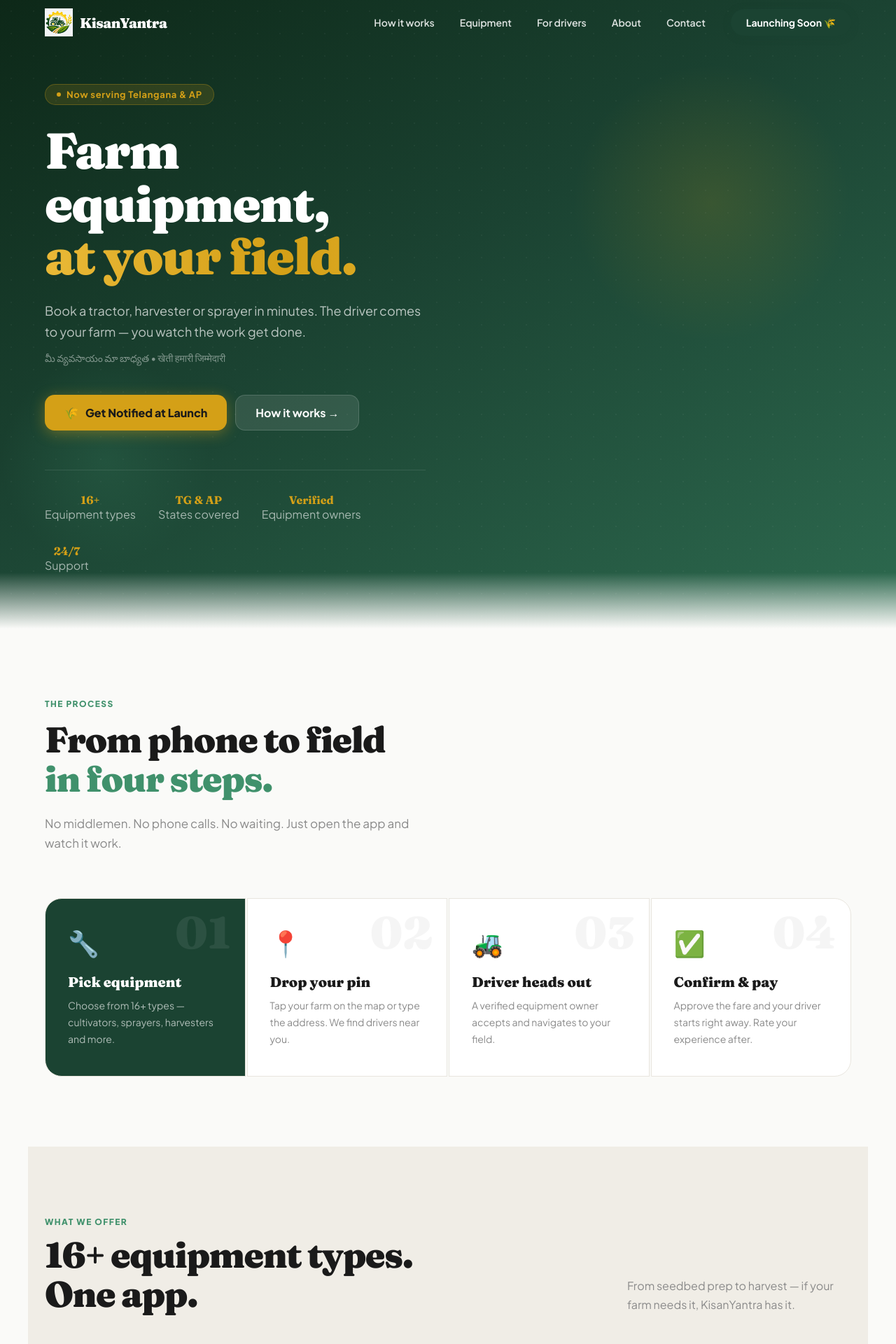
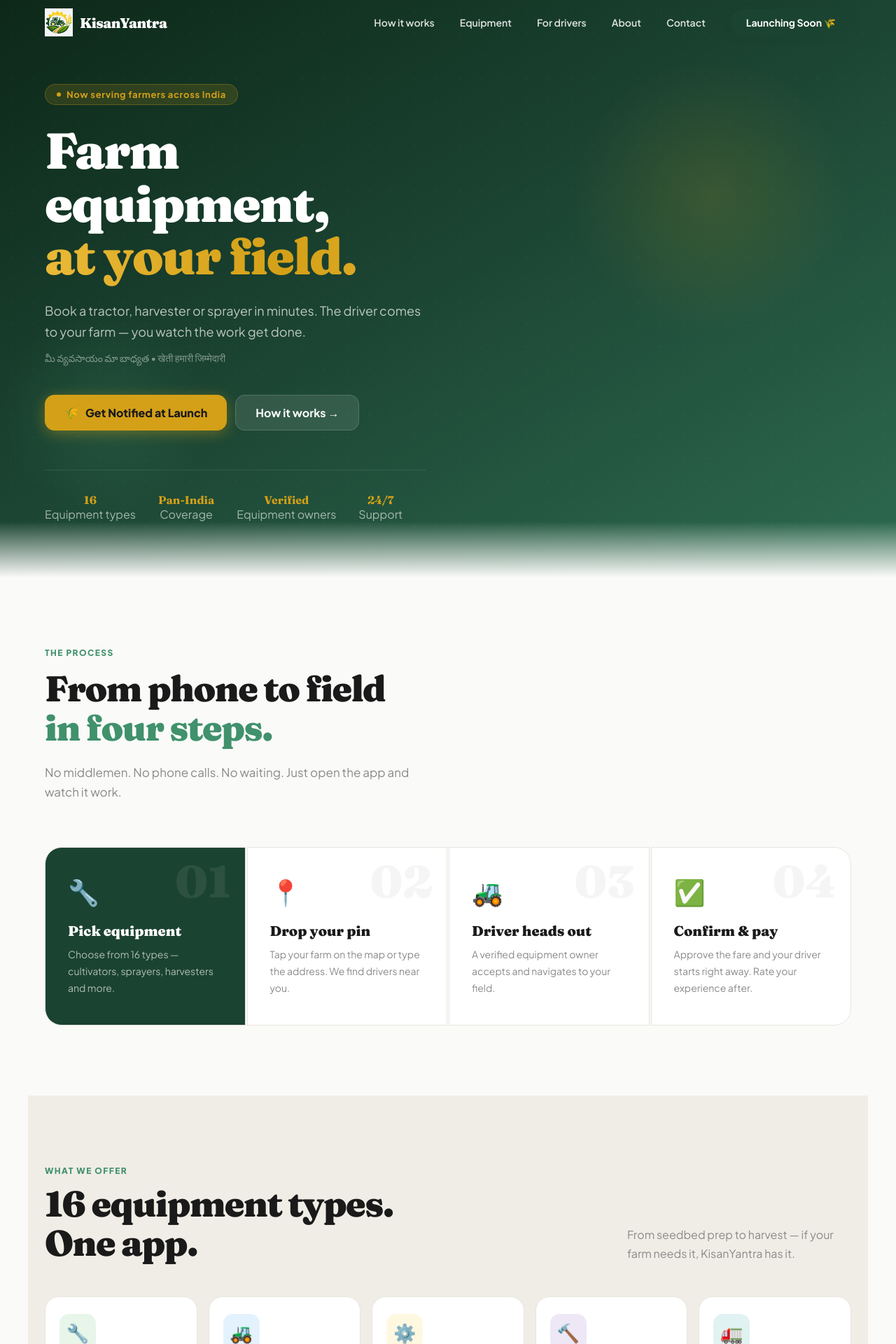
Before and after one commit to PRANAYREDDYNALLABOLU/kisanyantra-web, a Next.js app: page / in a window 1280 px wide. Shown: the top 1920 px of the page at 70% size. Built offline with nearby package versions, Linux system fonts and the light colour scheme.

Commit message:
Add full 16-item equipment catalog with pricing

```diff
--- a/app/page.js
+++ b/app/page.js
@@ -2,18 +2,26 @@
 import { useState, useEffect, useRef } from 'react';
 
 const EQUIPMENT = [
-  { icon: '🔧', name: 'Cultivator',     price: 500,  category: 'Tillage',   color: '#E8F5E9' },
-  { icon: '🚜', name: 'Plowing',        price: 600,  category: 'Tillage',   color: '#E3F2FD' },
-  { icon: '⚙️', name: 'Rotavator',      price: 700,  category: 'Tillage',   color: '#FFF8E1' },
-  { icon: '🌱', name: 'Seeder',         price: 450,  category: 'Planting',  color: '#F3E5F5' },
-  { icon: '💧', name: 'Sprayer',        price: 350,  category: 'Crop Care', color: '#E0F7FA' },
-  { icon: '📏', name: 'Laser Leveler',  price: 800,  category: 'Land Dev',  color: '#FBE9E7' },
-  { icon: '🌾', name: 'Harvester',      price: 1500, category: 'Harvest',   color: '#FFFDE7' },
-  { icon: '⛓️', name: 'Seed Drill',     price: 550,  category: 'Planting',  color: '#E8EAF6' },
+  { icon: '🔧', name: 'Cultivator',      price: 500,  category: 'Tillage',   color: '#E8F5E9' },
+  { icon: '🚜', name: 'Plowing',         price: 600,  category: 'Tillage',   color: '#E3F2FD' },
+  { icon: '⚙️', name: 'Rotavator',       price: 700,  category: 'Tillage',   color: '#FFF8E1' },
+  { icon: '🔨', name: 'Disc Harrow',     price: 500,  category: 'Tillage',   color: '#EDE7F6' },
+  { icon: '🚛', name: 'Trailer',         price: 400,  category: 'Transport', color: '#E0F2F1' },
+  { icon: '🌱', name: 'Seeder',          price: 450,  category: 'Planting',  color: '#F3E5F5' },
+  { icon: '⛓️', name: 'Seed Drill',      price: 550,  category: 'Planting',  color: '#E8EAF6' },
+  { icon: '💧', name: 'Sprayer',         price: 350,  category: 'Crop Care', color: '#E0F7FA' },
+  { icon: '💦', name: 'Boom Sprayer',    price: 600,  category: 'Crop Care', color: '#E1F5FE' },
+  { icon: '✂️', name: 'Rotary Mower',    price: 500,  category: 'Crop Care', color: '#F1F8E9' },
+  { icon: '📏', name: 'Laser Leveler',   price: 800,  category: 'Land Dev',  color: '#FBE9E7' },
+  { icon: '🏗️', name: 'Front Loader',    price: 700,  category: 'Land Dev',  color: '#FFF3E0' },
+  { icon: '🧱', name: 'Box Blade',       price: 400,  category: 'Land Dev',  color: '#EFEBE9' },
+  { icon: '🌾', name: 'Harvester',       price: 1500, category: 'Harvest',   color: '#FFFDE7' },
+  { icon: '🌽', name: 'Wheel Harvester', price: 1800, category: 'Harvest',   color: '#FFF9C4' },
+  { icon: '🌿', name: 'Straw Reaper',    price: 1200, category: 'Harvest',   color: '#F9FBE7' },
 ];
 
 const STEPS = [
-  { num: '01', icon: '🔧', title: 'Pick equipment',    body: 'Choose from 16+ types — cultivators, sprayers, harvesters and more.' },
+  { num: '01', icon: '🔧', title: 'Pick equipment',    body: 'Choose from 16 types — cultivators, sprayers, harvesters and more.' },
   { num: '02', icon: '📍', title: 'Drop your pin',     body: 'Tap your farm on the map or type the address. We find drivers near you.' },
   { num: '03', icon: '🚜', title: 'Driver heads out',  body: 'A verified equipment owner accepts and navigates to your field.' },
   { num: '04', icon: '✅', title: 'Confirm & pay',      body: 'Approve the fare and your driver starts right away. Rate your experience after.' },
@@ -124,7 +132,7 @@
                 borderRadius: 100, padding: '6px 16px', marginBottom: 28,
               }}>
                 <span style={{ width: 6, height: 6, borderRadius: '50%', background: '#D4A017', display: 'inline-block' }} className="animate-pulse-ring" />
-                <span style={{ color: '#D4A017', fontSize: 13, fontWeight: 700, letterSpacing: '0.05em' }}>Now serving Telangana & AP</span>
+                <span style={{ color: '#D4A017', fontSize: 13, fontWeight: 700, letterSpacing: '0.05em' }}>Now serving farmers across India</span>
               </div>
 
               <h1 style={{
@@ -176,8 +184,8 @@
 
               <div style={{ display: 'flex', gap: 32, flexWrap: 'wrap', borderTop: '1px solid rgba(255,255,255,0.1)', paddingTop: 32 }}>
                 {[
-                  { v: '16+',      l: 'Equipment types' },
-                  { v: 'TG & AP',  l: 'States covered' },
+                  { v: '16',      l: 'Equipment types' },
+                  { v: 'Pan-India', l: 'Coverage' },
                   { v: 'Verified', l: 'Equipment owners' },
                   { v: '24/7',     l: 'Support' },
                 ].map((s, i) => <StatCounter key={i} value={s.v} label={s.l} />)}
@@ -328,7 +336,7 @@
             <div>
               <div style={{ fontSize: 12, fontWeight: 800, color: '#40916C', letterSpacing: '0.12em', textTransform: 'uppercase', marginBottom: 12 }}>What we offer</div>
               <h2 style={{ fontSize: 'clamp(32px, 4vw, 52px)', fontWeight: 900, letterSpacing: '-1.5px', fontFamily: 'Fraunces, serif', lineHeight: 1.1 }}>
-                16+ equipment types.<br />One app.
+                16 equipment types.<br />One app.
               </h2>
             </div>
             <p style={{ color: '#8A8A8A', fontSize: 16, maxWidth: 320, lineHeight: 1.7 }}>
```
